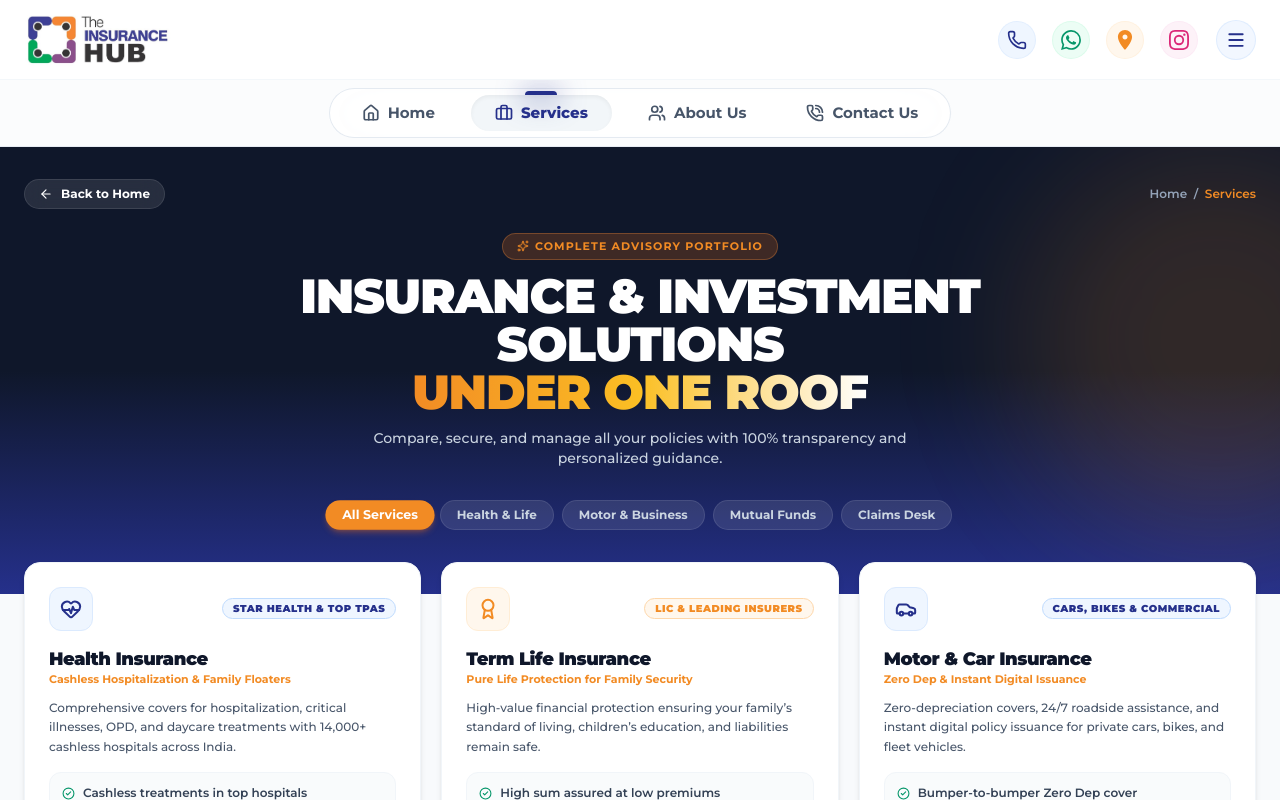
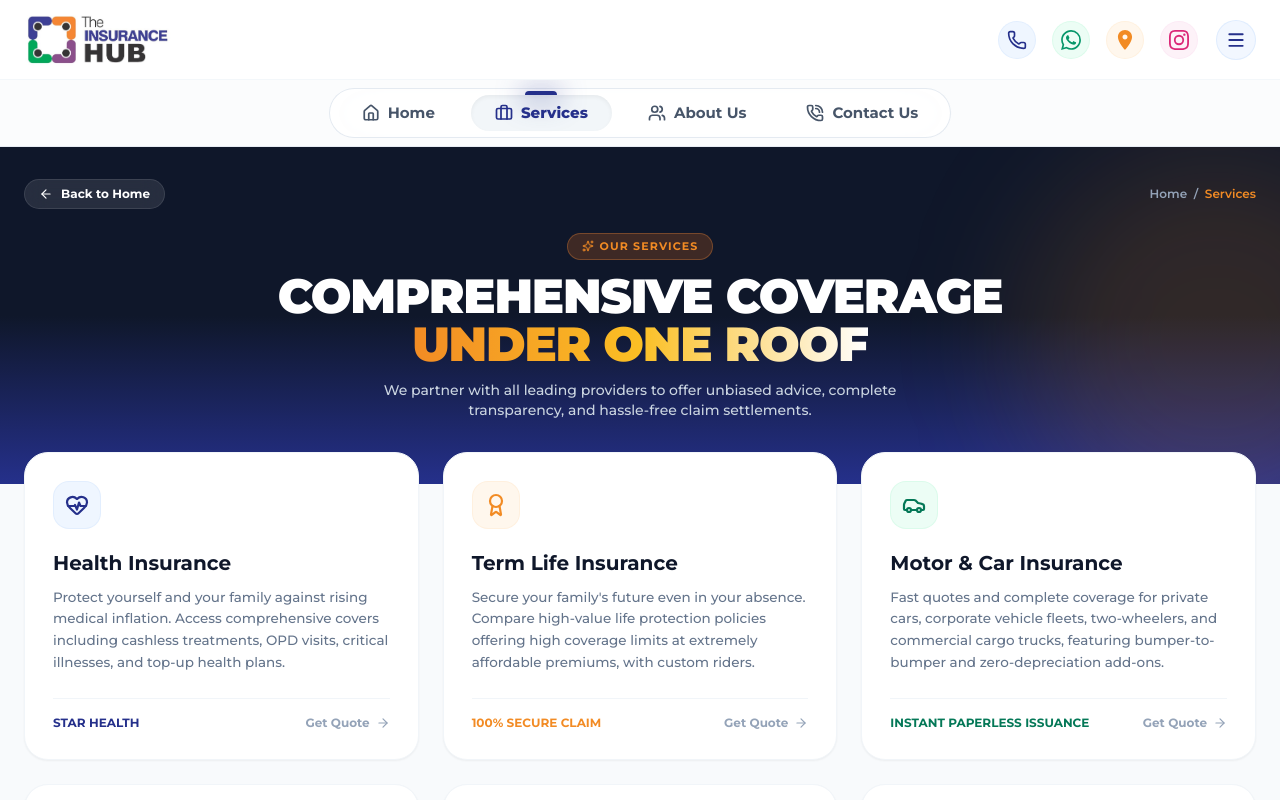
Before and after one commit to Shruti11506/Theinsurancehub, a React (Vite) app: page / in a window 1280 px wide. Both pictures are taken after a click on the link "Services". Shown: the top 800 px of the page. Built offline with nearby package versions, Linux system fonts and the light colour scheme; a web font is replaced by a local one.

Commit message:
fix: use exact original card information in ServicesPage with white and logo brand colors

```diff
--- a/src/components/ServicesPage.jsx
+++ b/src/components/ServicesPage.jsx
@@ -1,4 +1,4 @@
-import React, { useState } from 'react';
+import React from 'react';
 import {
   ArrowLeft,
   HeartPulse,
@@ -9,133 +9,84 @@ import {
   ShieldCheck,
   ArrowRight,
   Phone,
-  CheckCircle2,
   Sparkles
 } from 'lucide-react';
 
 export default function ServicesPage({ onBack, onNavigate }) {
-  const [activeCategory, setActiveCategory] = useState('all');
-
   const services = [
     {
       id: 'health',
-      category: 'personal',
       title: 'Health Insurance',
-      subtitle: 'Cashless Hospitalization & Family Floaters',
       icon: HeartPulse,
-      tag: 'Star Health & Top TPAs',
-      iconBg: 'bg-blue-50 text-insurance-darkblue border-blue-100',
-      badgeBg: 'bg-blue-50 text-insurance-darkblue border-blue-200',
-      description: 'Comprehensive covers for hospitalization, critical illnesses, OPD, and daycare treatments with 14,000+ cashless hospitals across India.',
-      bullets: [
-        'Cashless treatments in top hospitals',
-        'Individual & Family Floater plans',
-        'Senior citizen & critical illness covers',
-        'Zero waiting period add-ons available'
-      ]
+      tag: 'STAR HEALTH',
+      iconBg: 'bg-blue-50 text-insurance-darkblue border-blue-100/60',
+      tagColor: 'text-insurance-darkblue font-bold text-xs',
+      description: 'Protect yourself and your family against rising medical inflation. Access comprehensive covers including cashless treatments, OPD visits, critical illnesses, and top-up health plans.',
+      actionText: 'Get Quote'
     },
     {
       id: 'term',
-      category: 'personal',
       title: 'Term Life Insurance',
-      subtitle: 'Pure Life Protection for Family Security',
       icon: Award,
-      tag: 'LIC & Leading Insurers',
-      iconBg: 'bg-orange-50 text-insurance-orange border-orange-100',
-      badgeBg: 'bg-orange-50 text-insurance-orange border-orange-200',
-      description: 'High-value financial protection ensuring your family’s standard of living, children’s education, and liabilities remain safe.',
-      bullets: [
-        'High sum assured at low premiums',
-        'Accidental death & disability riders',
-        'Terminal illness early payout option',
-        'Tax exemption under Section 80C'
-      ]
+      tag: '100% SECURE CLAIM',
+      iconBg: 'bg-orange-50 text-insurance-orange border-orange-100/60',
+      tagColor: 'text-insurance-orange font-bold text-xs',
+      description: "Secure your family's future even in your absence. Compare high-value life protection policies offering high coverage limits at extremely affordable premiums, with custom riders.",
+      actionText: 'Get Quote'
     },
     {
       id: 'motor',
-      category: 'general',
       title: 'Motor & Car Insurance',
-      subtitle: 'Zero Dep & Instant Digital Issuance',
       icon: Car,
-      tag: 'Cars, Bikes & Commercial',
-      iconBg: 'bg-blue-50 text-insurance-darkblue border-blue-100',
-      badgeBg: 'bg-blue-50 text-insurance-darkblue border-blue-200',
-      description: 'Zero-depreciation covers, 24/7 roadside assistance, and instant digital policy issuance for private cars, bikes, and fleet vehicles.',
-      bullets: [
-        'Bumper-to-bumper Zero Dep cover',
-        'Cashless repairs at 10,000+ garages',
-        '24/7 Roadside Assistance & towing',
-        'Instant policy delivery in 5 minutes'
-      ]
+      tag: 'INSTANT PAPERLESS ISSUANCE',
+      iconBg: 'bg-emerald-50 text-emerald-700 border-emerald-100/60',
+      tagColor: 'text-emerald-700 font-bold text-xs',
+      description: 'Fast quotes and complete coverage for private cars, corporate vehicle fleets, two-wheelers, and commercial cargo trucks, featuring bumper-to-bumper and zero-depreciation add-ons.',
+      actionText: 'Get Quote'
     },
     {
       id: 'mutual-funds',
-      category: 'investment',
-      title: 'Mutual Funds & Wealth SIP',
-      subtitle: 'Disciplined Goal-Based Wealth Creation',
+      title: 'Mutual Funds & SIP',
       icon: BarChart2,
-      tag: 'Certified AMFI Desk',
-      iconBg: 'bg-orange-50 text-insurance-orange border-orange-100',
-      badgeBg: 'bg-orange-50 text-insurance-orange border-orange-200',
-      description: 'Expert-curated Systematic Investment Plans (SIP) and portfolio management tailored for your financial milestones.',
-      bullets: [
-        'SIPs starting from ₹500/month',
-        'Top-rated Equity & Hybrid funds',
-        'Tax-saving ELSS (Section 80C)',
-        'Regular review & portfolio rebalancing'
-      ]
+      tag: 'TOP MUTUAL FUNDS AVAILABLE',
+      iconBg: 'bg-orange-50 text-insurance-orange border-orange-100/60',
+      tagColor: 'text-insurance-orange font-bold text-xs',
+      description: 'Start building long-term wealth. Our certified mutual fund distribution desk provides smart SIP planning, asset allocation, and personalized portfolio tracking based on your goals.',
+      actionText: 'Get Quote'
     },
     {
       id: 'business',
-      category: 'general',
       title: 'Business Insurance',
-      subtitle: 'Enterprise Liability & Asset Protection',
       icon: Building,
-      tag: 'Commercial Covers',
-      iconBg: 'bg-blue-50 text-insurance-darkblue border-blue-100',
-      badgeBg: 'bg-blue-50 text-insurance-darkblue border-blue-200',
-      description: 'Complete risk coverage for shops, manufacturing plants, marine cargo, and employee group health policies.',
-      bullets: [
-        'Marine Transit & Cargo insurance',
-        'Fire, Burglary & Shopkeeper cover',
-        'Group Health & Accident for staff',
-        'Public & Product Liability covers'
-      ]
+      tag: 'COMPLETE BUSINESS RISK COVERS',
+      iconBg: 'bg-blue-50 text-insurance-darkblue border-blue-100/60',
+      tagColor: 'text-slate-600 font-bold text-xs',
+      description: "Mitigate your business liabilities. We distribute marine transit insurance, fire policies, jeweller's block insurance, shopkeepers coverage, employee health covers, and customized general commercial risks.",
+      actionText: 'Get Quote'
     },
     {
       id: 'claims',
-      category: 'support',
       title: 'Claims Assistance Desk',
-      subtitle: '1-on-1 Settlement Coordination',
       icon: ShieldCheck,
-      tag: 'Dedicated Support Cell',
-      iconBg: 'bg-emerald-50 text-emerald-700 border-emerald-100',
-      badgeBg: 'bg-emerald-50 text-emerald-700 border-emerald-200',
-      description: 'End-to-end support for delayed, queried, or cashless claims with 25+ years of trusted advisory and advocacy.',
-      bullets: [
-        'Document verification before submission',
-        'Direct hospital TPA liaison support',
-        'Reimbursement claim query resolution',
-        '25+ years of claim settlement trust'
-      ]
+      tag: 'DEDICATED SUPPORT DESK',
+      iconBg: 'bg-emerald-50 text-emerald-700 border-emerald-100/60',
+      tagColor: 'text-emerald-700 font-bold text-xs',
+      description: 'Stuck with a delayed claim? We offer end-to-end guidance to resolve your health, term, and general insurance claims smoothly. Get professional review and transparent support desk help.',
+      actionText: 'Get Support'
     }
   ];
-
-  const filteredServices = activeCategory === 'all'
-    ? services
-    : services.filter(s => s.category === activeCategory);
 
   return (
     <div className="min-h-screen bg-slate-50 font-sans text-slate-800 pb-16">
 
-      {/* ── 1. Top Hero Header ── */}
+      {/* ── 1. Top Header Banner ── */}
       <div className="relative bg-gradient-to-b from-slate-900 via-slate-900 to-insurance-darkblue text-white pt-8 pb-16 px-4 sm:px-6 overflow-hidden">
-        {/* Subtle glow */}
+        {/* Subtle Brand Glow */}
         <div className="absolute top-0 right-[-10%] w-96 h-96 bg-insurance-orange/15 rounded-full blur-3xl pointer-events-none"></div>
 
         <div className="max-w-7xl mx-auto relative z-10">
 
-          {/* Back to Home & Breadcrumb */}
+          {/* Back to Home & Breadcrumbs */}
           <div className="flex items-center justify-between gap-4 mb-6">
             <button
               onClick={onBack}
@@ -152,104 +103,60 @@ export default function ServicesPage({ onBack, onNavigate }) {
           {/* Heading */}
           <div className="text-center max-w-3xl mx-auto space-y-3">
             <div className="inline-flex items-center gap-1.5 bg-orange-500/20 text-insurance-orange border border-orange-400/30 px-3.5 py-1 rounded-full text-[11px] font-bold uppercase tracking-widest">
-              <Sparkles size={12} /> Complete Advisory Portfolio
+              <Sparkles size={12} /> OUR SERVICES
             </div>
             <h1 className="text-2xl sm:text-4xl lg:text-5xl font-black tracking-tight leading-tight uppercase font-sans">
-              Insurance &amp; Investment Solutions <br />
+              COMPREHENSIVE COVERAGE <br />
               <span className="bg-gradient-to-r from-insurance-orange via-amber-400 to-white bg-clip-text text-transparent">
-                Under One Roof
+                UNDER ONE ROOF
               </span>
             </h1>
             <p className="text-xs sm:text-sm text-slate-300 font-medium max-w-xl mx-auto">
-              Compare, secure, and manage all your policies with 100% transparency and personalized guidance.
+              We partner with all leading providers to offer unbiased advice, complete transparency, and hassle-free claim settlements.
             </p>
-          </div>
-
-          {/* Category Filter Pills */}
-          <div className="flex flex-wrap items-center justify-center gap-2 mt-8">
-            {[
-              { id: 'all', label: 'All Services' },
-              { id: 'personal', label: 'Health & Life' },
-              { id: 'general', label: 'Motor & Business' },
-              { id: 'investment', label: 'Mutual Funds' },
-              { id: 'support', label: 'Claims Desk' }
-            ].map((cat) => (
-              <button
-                key={cat.id}
-                onClick={() => setActiveCategory(cat.id)}
-                className={`px-4 py-1.5 rounded-full text-xs font-bold transition-all cursor-pointer ${
-                  activeCategory === cat.id
-                    ? 'bg-insurance-orange text-white shadow-md shadow-orange-500/30 scale-105'
-                    : 'bg-white/10 text-slate-300 hover:bg-white/20 hover:text-white border border-white/10'
-                }`}
-              >
-                {cat.label}
-              </button>
-            ))}
           </div>
 
         </div>
       </div>
 
-      {/* ── 2. Crisp, Short Service Cards (3 Columns) ── */}
+      {/* ── 2. Exact Service Cards Grid (White cards + Logo Brand Colors) ── */}
       <div className="max-w-7xl mx-auto px-4 sm:px-6 -mt-8 relative z-20">
-        <div className="grid grid-cols-1 md:grid-cols-2 lg:grid-cols-3 gap-5">
-          {filteredServices.map((service) => {
+        <div className="grid grid-cols-1 md:grid-cols-2 lg:grid-cols-3 gap-6">
+          {services.map((service) => {
             const Icon = service.icon;
             return (
               <div
                 key={service.id}
-                className="bg-white rounded-2xl p-5 sm:p-6 shadow-md border border-slate-100 hover:shadow-xl hover:border-blue-100 transition-all duration-300 flex flex-col justify-between group"
+                className="bg-white rounded-3xl p-6 sm:p-7 shadow-sm hover:shadow-xl border border-slate-100 hover:border-slate-200 transition-all duration-300 flex flex-col justify-between group"
               >
                 <div>
-                  {/* Card Header */}
-                  <div className="flex items-center justify-between gap-3 mb-4">
-                    <div className={`w-11 h-11 rounded-xl flex items-center justify-center border ${service.iconBg} group-hover:scale-105 transition-transform`}>
-                      <Icon size={22} className="stroke-[2.2]" />
-                    </div>
-                    <span className={`px-2.5 py-0.5 rounded-full text-[10px] font-black uppercase tracking-wider border ${service.badgeBg}`}>
-                      {service.tag}
-                    </span>
+                  {/* Icon */}
+                  <div className={`w-12 h-12 rounded-2xl flex items-center justify-center border ${service.iconBg} mb-5 group-hover:scale-105 transition-transform duration-300`}>
+                    <Icon size={24} className="stroke-[2.2]" />
                   </div>
 
-                  {/* Title & Subtitle */}
-                  <h2 className="text-lg font-black text-slate-900 font-sans tracking-tight leading-snug">
+                  {/* Title */}
+                  <h3 className="text-xl font-bold text-slate-900 mb-2.5 group-hover:text-insurance-darkblue transition-colors font-sans">
                     {service.title}
-                  </h2>
-                  <p className="text-[11px] font-bold text-insurance-orange mb-2.5">
-                    {service.subtitle}
-                  </p>
-                  <p className="text-xs text-slate-600 leading-relaxed mb-4 font-medium">
+                  </h3>
+
+                  {/* Description (Exact text verbatim) */}
+                  <p className="text-[13.5px] text-slate-500 font-medium leading-relaxed mb-6">
                     {service.description}
                   </p>
-
-                  {/* 4 Crisp Bullets */}
-                  <div className="space-y-1.5 mb-5 bg-slate-50/80 p-3 rounded-xl border border-slate-100">
-                    {service.bullets.map((b, idx) => (
-                      <div key={idx} className="flex items-center gap-2 text-xs text-slate-700 font-semibold">
-                        <CheckCircle2 size={13} className="text-emerald-600 flex-shrink-0" />
-                        <span className="truncate">{b}</span>
-                      </div>
-                    ))}
-                  </div>
                 </div>
 
-                {/* Card Actions */}
-                <div className="pt-3 border-t border-slate-100 flex items-center justify-between gap-2">
-                  <a
-                    href="https://wa.me/message/WXX5A5BNS2LBL1?src=qr"
-                    target="_blank"
-                    rel="noopener noreferrer"
-                    className="px-3.5 py-1.5 rounded-lg bg-emerald-50 hover:bg-emerald-100 text-emerald-700 text-xs font-bold border border-emerald-200/60 transition-all flex items-center gap-1 active:scale-95"
-                  >
-                    WhatsApp Inquire
-                  </a>
+                {/* Footer Bar */}
+                <div className="flex items-center justify-between border-t border-slate-100 pt-4 mt-auto">
+                  <span className={service.tagColor}>
+                    {service.tag}
+                  </span>
 
                   <button
                     onClick={() => onNavigate && onNavigate('contact')}
-                    className="px-3.5 py-1.5 rounded-lg bg-insurance-darkblue hover:bg-blue-900 text-white text-xs font-bold transition-all shadow-xs active:scale-95 cursor-pointer flex items-center gap-1"
+                    className="text-slate-400 group-hover:text-insurance-darkblue flex items-center gap-1.5 text-xs font-bold transition-colors cursor-pointer"
                   >
-                    Get Quote <ArrowRight size={12} />
+                    {service.actionText} <ArrowRight size={14} className="group-hover:translate-x-1 transition-transform" />
                   </button>
                 </div>
               </div>
@@ -258,38 +165,13 @@ export default function ServicesPage({ onBack, onNavigate }) {
         </div>
       </div>
 
-      {/* ── 3. Four-Step Advisory Process (Crisp & White) ── */}
-      <div className="max-w-7xl mx-auto px-4 sm:px-6 mt-14">
-        <div className="text-center max-w-xl mx-auto mb-8">
-          <h3 className="text-[11px] font-black uppercase text-insurance-orange tracking-widest mb-1">Our Simple Process</h3>
-          <h2 className="text-xl sm:text-2xl font-black text-slate-900 tracking-tight">How We Guide You</h2>
-        </div>
-
-        <div className="grid grid-cols-1 sm:grid-cols-2 lg:grid-cols-4 gap-4">
-          {[
-            { step: '01', title: 'Need Analysis', desc: 'Assess your family coverage requirements, budget, and future goals.' },
-            { step: '02', title: 'Comparison', desc: 'Compare plan features, room rent limits, and premiums across 15+ insurers.' },
-            { step: '03', title: 'Instant Issuance', desc: 'Minimal paperwork with immediate policy delivery to your phone and email.' },
-            { step: '04', title: 'Claim Support', desc: 'Lifelong personal coordination with TPA and hospital for hassle-free claims.' }
-          ].map((item) => (
-            <div key={item.step} className="bg-white p-4 sm:p-5 rounded-2xl border border-slate-100 shadow-xs relative">
-              <span className="text-2xl font-black text-insurance-darkblue/15 absolute top-3 right-3 font-mono">
-                {item.step}
-              </span>
-              <h4 className="text-sm font-black text-slate-900 mb-1">{item.title}</h4>
-              <p className="text-xs text-slate-600 font-medium leading-relaxed">{item.desc}</p>
-            </div>
-          ))}
-        </div>
-      </div>
-
-      {/* ── 4. Bottom Consultation Banner (Solid Dark Blue + Orange Button) ── */}
+      {/* ── 3. Bottom Consultation Banner (Solid Dark Blue + Orange Button) ── */}
       <div className="max-w-7xl mx-auto px-4 sm:px-6 mt-12">
-        <div className="bg-insurance-darkblue rounded-2xl p-6 sm:p-8 text-white flex flex-col sm:flex-row items-center justify-between gap-6 shadow-xl">
+        <div className="bg-insurance-darkblue rounded-3xl p-6 sm:p-8 text-white flex flex-col sm:flex-row items-center justify-between gap-6 shadow-xl">
           <div className="space-y-1.5 text-center sm:text-left">
-            <h3 className="text-xl sm:text-2xl font-black tracking-tight">Need Expert Advice for Your Policy?</h3>
+            <h3 className="text-xl sm:text-2xl font-black tracking-tight">Need Help Choosing the Right Insurance?</h3>
             <p className="text-blue-100 text-xs sm:text-sm max-w-lg">
-              Connect with senior advisors for free plan comparisons and claim guidance.
+              Talk to our experienced advisors for personalized plan comparisons and claim guidance.
             </p>
           </div>
           <div className="flex items-center gap-3 flex-shrink-0">
```
